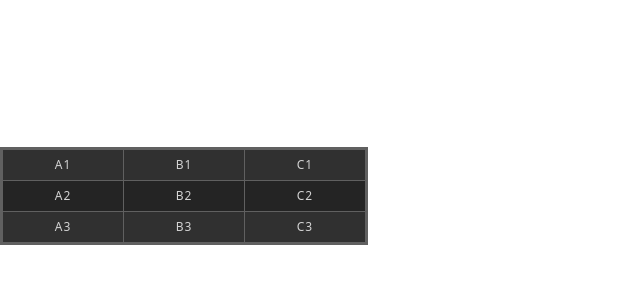
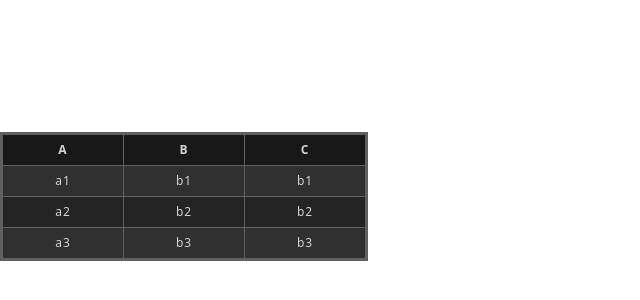
Before and after one commit to Johann426/vitejs-vite-4zao9rvi, a React (Vite) app: page / in a window 1280 px wide. Shown: the part 204-504 px from the top of the page, without its empty margins (0-640 px from the left). Built offline with nearby package versions, Linux system fonts and the light colour scheme.

Commit message:
added header to table

```diff
--- a/src/App.tsx
+++ b/src/App.tsx
@@ -2,9 +2,17 @@ import "./App.css";
 import Table from "./UITable.tsx";
 
 function App() {
+  const header = ["A", "B", "C"];
+
+  const data = [
+    ["a1", "b1", "b1"],
+    ["a2", "b2", "b2"],
+    ["a3", "b3", "b3"],
+  ];
+
   return (
     <>
-      <Table />
+      <Table header={header} data={data} />
     </>
   );
 }
--- a/src/UITable.tsx
+++ b/src/UITable.tsx
@@ -1,51 +1,60 @@
-import { useState, useEffect, useCallback } from "react";
+import { useState, useEffect } from "react";
 
-type Cell = {
-  i: number;
-  j: number;
+interface Head {
+  val: string;
+  onPointerDown: () => void;
+}
+
+function Th({ val, onPointerDown }: Head) {
+  return <th onPointerDown={onPointerDown}>{val}</th>;
+}
+
+interface Cell {
+  row: number;
+  col: number;
   val: string;
   bool: boolean;
   className: string;
+  onBlur: () => void;
+  onPointerDown: () => void;
+  onPointerEnter: () => void;
   onDoubleClick: () => void;
-  onChange: (row: number, j: number, val: string) => void;
-  onBlur: () => void;
+  onChange: (row: number, col: number, val: string) => void;
   onKeyDown: (
     i: number,
     j: number,
     e: React.KeyboardEvent<HTMLInputElement>
   ) => void;
-  onPointerDown: () => void;
-  onPointerEnter: () => void;
-};
+}
 
 function Td({
-  i,
-  j,
+  row: i,
+  col: j,
   val,
   bool,
   className,
+  onBlur,
+  onPointerDown,
+  onPointerEnter,
   onDoubleClick,
   onChange,
-  onBlur,
   onKeyDown,
-  onPointerDown,
-  onPointerEnter,
 }: Cell) {
   return (
     <td
       className={className}
-      onDoubleClick={onDoubleClick}
       onPointerDown={onPointerDown}
       onPointerEnter={onPointerEnter}
-      onClick={(e) => e.currentTarget.focus()}
+      onDoubleClick={onDoubleClick}
+      // onClick={(e) => e.currentTarget.focus()}
     >
-      {bool ? ( // render input element inside <td> if
-        <input
+      {bool ? (
+        <input // render input element inside <td>
           autoFocus
           onFocus={(e) => e.target.select()}
           value={val}
+          onBlur={onBlur}
           onChange={(e) => onChange(i, j, e.target.value)}
-          onBlur={onBlur}
           onKeyDown={(e) => onKeyDown(i, j, e)}
         />
       ) : (
@@ -55,7 +64,12 @@ function Td({
   );
 }
 
-export default function Table() {
+interface TableData {
+  header: string[];
+  data: string[][];
+}
+
+export default function Table({ header, data }: TableData) {
   type CellCoords = { row: number; col: number } | null;
 
   const [coord, setCoord] = useState<CellCoords>(null); // Coordinates of the cell being edited
@@ -66,16 +80,13 @@ export default function Table() {
 
   const [drag, setDrag] = useState<boolean>(false);
 
-  const [data, setData] = useState<string[][]>([
-    ["A1", "B1", "C1"],
-    ["A2", "B2", "C2"],
-    ["A3", "B3", "C3"],
-  ]);
+  const [head, setHead] = useState<string[]>(header);
+
+  const [rows, setRows] = useState<string[][]>(data);
 
   type CellRange = { imin: number; imax: number; jmin: number; jmax: number };
 
-  const getRange = useCallback(
-    (lead: CellCoords, tail: CellCoords): CellRange | null => {
+  const getRange = (lead: CellCoords, tail: CellCoords): CellRange | null => {
     if (!lead || !tail) return null;
     return {
       imin: Math.min(lead.row, tail.row),
@@ -83,47 +94,40 @@ export default function Table() {
       jmin: Math.min(lead.col, tail.col),
       jmax: Math.max(lead.col, tail.col),
     };
-    },
-    []
-  );
+  };
+
+  const onPointerDown = (i: number, j: number): void => {
+    setDrag(true);
+    setLead({ row: i, col: j });
+    setTail({ row: i, col: j });
+  };
+
+  const onPointerEnter = (i: number, j: number): void => {
+    if (!drag || !lead) return;
+    setTail({ row: i, col: j });
+  };
+
+  const onPointerUp = (): void => {
+    setDrag(false);
+  };
 
   const onDoubleClick = (i: number, j: number): void => {
     setCoord({ row: i, col: j });
   };
 
-  const onKeyDown = (
-    i: number,
-    j: number,
-    e: React.KeyboardEvent<HTMLInputElement>
-  ): void => {
-    switch (e.key) {
-      case "Enter":
-      case "ArrowDown":
-        setCoord({ row: i + 1, col: j });
-        e.preventDefault();
-        break;
-      case "ArrowUp":
-        setCoord({ row: i - 1, col: j });
-        e.preventDefault();
-        break;
-      case "ArrowLeft":
-        setCoord({ row: i, col: j - 1 });
-        e.preventDefault();
-        break;
-      case "ArrowRight":
-        setCoord({ row: i, col: j + 1 });
-        e.preventDefault();
-        break;
-    }
+  const onChange = (i: number, j: number, val: string): void => {
+    const dat = rows.map((row) => [...row]);
+    dat[i][j] = val;
+    setRows(dat);
   };
 
-  const onChange = (i: number, j: number, val: string): void => {
-    const rows = data.map((row) => [...row]);
-    rows[i][j] = val;
-    setData(rows);
+  const isCellInRange = (i: number, j: number): boolean => {
+    const range = getRange(lead, tail);
+    if (!range) return false;
+    const { imin, imax, jmin, jmax } = range;
+    return i >= imin && i <= imax && j >= jmin && j <= jmax;
   };
 
-  useEffect(() => {
   const onCopy = (): void => {
     const range = getRange(lead, tail);
     if (!range) return;
@@ -132,7 +136,7 @@ export default function Table() {
     for (let i = imin; i <= imax; i++) {
       const row: string[] = [];
       for (let j = jmin; j <= jmax; j++) {
-          row.push(data[i][j]);
+        row.push(rows[i][j]);
       }
       copied.push(row.join("\t"));
     }
@@ -154,27 +158,25 @@ export default function Table() {
         arr.pop(); // remove if the last element is empty
       }
 
-        const dat = [...data];
+      const dat = [...rows];
 
       for (let i = 0; i < arr.length; i++) {
         for (let j = 0; j < arr[i].length; j++) {
           const row = lead.row + i;
           const col = lead.col + j;
-            if (row < data.length && col < data[0].length) {
+          if (row < rows.length && col < rows[0].length) {
             dat[row][col] = arr[i][j];
           }
         }
       }
 
-        setData(dat);
+      setRows(dat);
     } catch (err) {
       console.error("Failed to read clipboard:", err);
     }
   };
 
-    const handleKeyDown = (e: KeyboardEvent) => {
-      const isEditing = document.activeElement?.tagName === "INPUT";
-
+  const onKeyDown = (e: React.KeyboardEvent<HTMLTableElement>) => {
     if ((e.ctrlKey || e.metaKey) && e.key.toLowerCase() === "c") {
       e.preventDefault();
       onCopy();
@@ -186,67 +188,91 @@ export default function Table() {
     if (e.key === "Escape") {
       setLead(null);
     }
-      if (e.key === "Delete" && !isEditing) {
+    if (e.key === "Delete" && !coord) {
       e.preventDefault();
       const range = getRange(lead, tail);
       if (!range) return;
 
       const { imin, imax, jmin, jmax } = range;
-        const dat = [...data];
+      const dat = [...rows];
 
       for (let i = imin; i <= imax; i++) {
         for (let j = jmin; j <= jmax; j++) {
           dat[i][j] = "";
         }
       }
-        setData(dat);
+      setRows(dat);
     }
   };
-    window.addEventListener("keydown", handleKeyDown);
-    return () => window.removeEventListener("keydown", handleKeyDown);
-  }, [lead, tail, data, getRange]);
 
-  const onPointerDown = (i: number, j: number): void => {
-    setDrag(true);
-    setLead({ row: i, col: j });
-    setTail({ row: i, col: j });
+  const onKeyDownCell = (
+    i: number,
+    j: number,
+    e: React.KeyboardEvent<HTMLInputElement>
+  ): void => {
+    const deSelect = () => {
+      setLead(null);
+      setTail(null);
+      e.preventDefault();
     };
 
-  const onPointerEnter = (i: number, j: number): void => {
-    if (!drag || !lead) return;
-    setTail({ row: i, col: j });
+    switch (e.key) {
+      case "Enter":
+      case "ArrowDown":
+        deSelect();
+        setCoord({ row: i + 1, col: j });
+        break;
+      case "ArrowUp":
+        deSelect();
+        setCoord({ row: i - 1, col: j });
+        break;
+      case "ArrowLeft":
+        deSelect();
+        setCoord({ row: i, col: j - 1 });
+        break;
+      case "ArrowRight":
+        deSelect();
+        setCoord({ row: i, col: j + 1 });
+        break;
+    }
   };
 
-  const onPointerUp = (): void => {
-    setDrag(false);
-  };
-
-  const isCellInRange = (i: number, j: number): boolean => {
-    const range = getRange(lead, tail);
-    if (!range) return false;
-    const { imin, imax, jmin, jmax } = range;
-    return i >= imin && i <= imax && j >= jmin && j <= jmax;
+  const onPointerDownHeader = (j: number): void => {
+    setLead({ row: 0, col: j });
+    setTail({ row: data.length, col: j });
+    console.log(j);
   };
 
   return (
-    <table onPointerUp={onPointerUp}>
+    <table tabIndex={0} onPointerUp={onPointerUp} onKeyDown={onKeyDown}>
+      <thead>
+        <tr>
+          {head.map((v, j) => (
+            <Th
+              key={`col${j}`}
+              val={v}
+              onPointerDown={() => onPointerDownHeader(j)}
+            />
+          ))}
+        </tr>
+      </thead>
       <tbody>
-        {data.map((arr, i) => (
+        {rows.map((arr, i) => (
           <tr key={i}>
             {arr.map((v, j) => (
               <Td
                 key={j}
-                i={i}
-                j={j}
+                row={i}
+                col={j}
                 val={v}
                 bool={coord?.row == i && coord?.col == j}
                 className={isCellInRange(i, j) ? "selected" : ""}
+                onBlur={() => setCoord(null)}
+                onPointerDown={() => onPointerDown(i, j)}
+                onPointerEnter={() => onPointerEnter(i, j)}
                 onDoubleClick={() => onDoubleClick(i, j)}
                 onChange={onChange}
-                onBlur={() => setCoord(null)}
-                onKeyDown={onKeyDown}
-                onPointerDown={() => onPointerDown(i, j)}
-                onPointerEnter={() => onPointerEnter(i, j)}
+                onKeyDown={onKeyDownCell}
               />
             ))}
           </tr>
```
Lines whose indentation alone changed are shown as unchanged.
